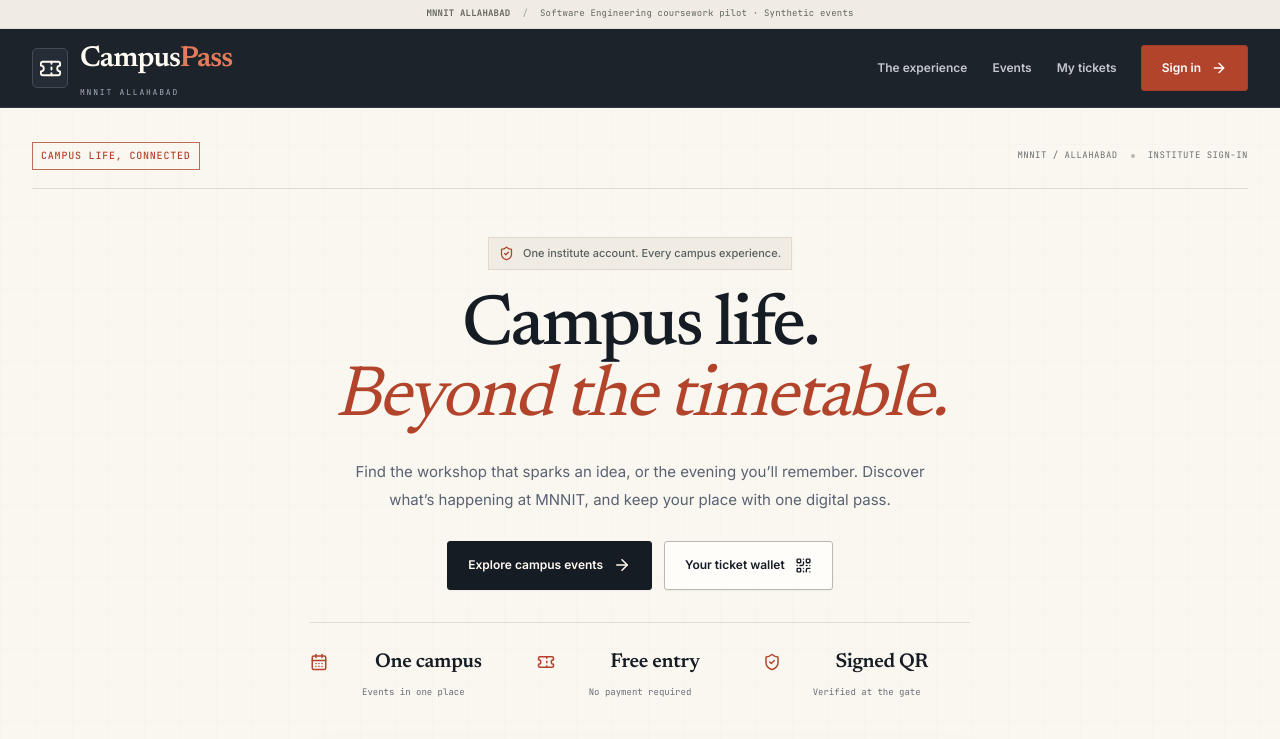
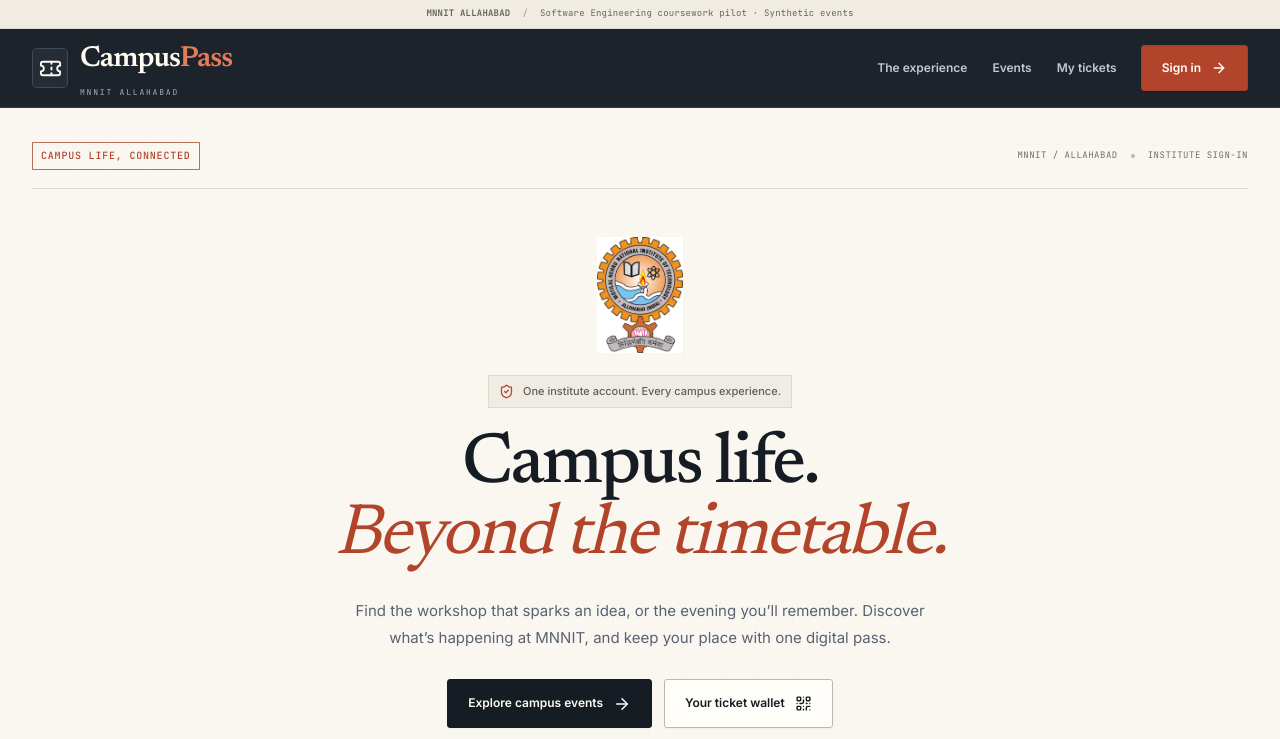
Before and after one commit to AnshDarji/mnnit-event-ticketing, a Next.js app in the folder frontend/: page / in a window 1280 px wide. Shown: the top 739 px of the page. Built offline with nearby package versions, Linux system fonts and the light colour scheme.

Commit message:
Place official MNNIT logo above centered landing headline

```diff
--- a/frontend/app/page.tsx
+++ b/frontend/app/page.tsx
@@ -1,4 +1,5 @@
 import Link from "next/link";
+import Image from "next/image";
 import { ArrowRight, CalendarDays, QrCode, ShieldCheck, Ticket, Users } from "lucide-react";
 import { LandingLedger } from "@/components/landing-ledger";
 
@@ -8,7 +9,9 @@ export default function LandingPage() {
     <header className="site-header"><div className="header-inner"><Link className="brand" href="/" aria-label="CampusPass home"><span className="brand-mark"><Ticket size={23} /></span><span>Campus<span className="brand-pass">Pass</span><small>MNNIT ALLAHABAD</small></span></Link><nav className="landing-nav" aria-label="Primary navigation"><a href="#platform">The experience</a><Link href="/dashboard">Events</Link><Link href="/tickets">My tickets</Link></nav><Link className="button button-primary" href="/sign-in">Sign in<ArrowRight size={16} /></Link></div></header>
     <main className="main-container">
       <div className="editorial-masthead"><span className="edition-stamp">CAMPUS LIFE, CONNECTED</span><span>MNNIT / ALLAHABAD <i /> INSTITUTE SIGN-IN</span></div>
-      <section className="landing-hero"><div className="landing-copy"><div className="landing-eyebrow"><ShieldCheck size={15} />One institute account. Every campus experience.</div><h1>Campus life.<br /><em>Beyond the<br className="hero-line-break" /> timetable.</em></h1><p>Find the workshop that sparks an idea, or the evening you’ll remember. Discover what’s happening at MNNIT, and keep your place with one digital pass.</p><div className="landing-actions"><Link href="/dashboard" className="button button-ink">Explore campus events<ArrowRight size={18} /></Link><Link href="/tickets" className="button button-secondary">Your ticket wallet<QrCode size={17} /></Link></div><div className="landing-facts"><div><CalendarDays size={18} /><strong>One campus</strong><span>Events in one place</span></div><div><Ticket size={18} /><strong>Free entry</strong><span>No payment required</span></div><div><ShieldCheck size={18} /><strong>Signed QR</strong><span>Verified at the gate</span></div></div></div><LandingLedger /></section>
+      <section className="landing-hero"><div className="landing-copy">
+        <Image className="institute-logo" src="/mnnit-logo.jpg" alt="Motilal Nehru National Institute of Technology Allahabad logo" width={379} height={512} sizes="(max-width: 650px) 68px, 86px" preload />
+        <div className="landing-eyebrow"><ShieldCheck size={15} />One institute account. Every campus experience.</div><h1>Campus life.<br /><em>Beyond the<br className="hero-line-break" /> timetable.</em></h1><p>Find the workshop that sparks an idea, or the evening you’ll remember. Discover what’s happening at MNNIT, and keep your place with one digital pass.</p><div className="landing-actions"><Link href="/dashboard" className="button button-ink">Explore campus events<ArrowRight size={18} /></Link><Link href="/tickets" className="button button-secondary">Your ticket wallet<QrCode size={17} /></Link></div><div className="landing-facts"><div><CalendarDays size={18} /><strong>One campus</strong><span>Events in one place</span></div><div><Ticket size={18} /><strong>Free entry</strong><span>No payment required</span></div><div><ShieldCheck size={18} /><strong>Signed QR</strong><span>Verified at the gate</span></div></div></div><LandingLedger /></section>
       <section id="platform" className="landing-platform"><div className="platform-section-head"><div><span className="edition-stamp">THE EXPERIENCE</span><h2>A better way<br /><em>to be there.</em></h2></div><p>From finding your next event to stepping through the gate. One connected journey, with less friction along the way.</p></div><div className="feature-grid"><article><div className="feature-top"><span>01 / DISCOVER</span><CalendarDays size={24} /></div><h3>Find your next thing.</h3><p>Browse campus events, check the details and see who can attend. Reserve a free seat with your institute account.</p><Link href="/dashboard">Explore events<ArrowRight size={16} /></Link></article><article><div className="feature-top"><span>02 / RESERVE</span><QrCode size={24} /></div><h3>Keep your place.</h3><p>A ticket wallet that’s always within reach. Open your QR pass, save it for the gate, or cancel when plans change.</p><Link href="/tickets">Open my tickets<ArrowRight size={16} /></Link></article><article><div className="feature-top"><span>03 / ORGANIZE</span><Users size={24} /></div><h3>Bring people together.</h3><p>Publish an event, follow registrations and verify each ticket at the gate. Attendance stays connected to your event.</p><Link href="/organize">Organizer workspace<ArrowRight size={16} /></Link></article></div></section>
       <section className="landing-cta"><div><span className="section-kicker">YOUR NEXT CAMPUS EXPERIENCE</span><h2>Make room for <em>something new.</em></h2><p>Your next event starts in the dashboard.</p></div><Link href="/dashboard" className="button button-primary">Find an event<ArrowRight size={18} /></Link></section>
     </main><footer className="site-footer"><div><Link href="/" className="footer-brand"><Ticket size={19} />CampusPass</Link><p>A place for everything happening on campus.</p></div><div><span>MNNIT ALLAHABAD</span><small>Coursework pilot · Synthetic events · Free reservations</small></div></footer>
--- a/frontend/app/premium.css
+++ b/frontend/app/premium.css
@@ -156,6 +156,8 @@ input:focus, select:focus, textarea:focus { outline: 2px solid #b3442c66; outlin
 @media(max-width:650px) { .dashboard-summary>div { grid-template-columns: 24px minmax(85px,max-content) 1fr; } }
 .landing-page .landing-hero { grid-template-columns: minmax(0,1fr); justify-items: center; gap: 40px; }
 .landing-page .landing-copy { width: 100%; max-width: 900px; text-align: center; }
+.institute-logo { display: block; width: 86px; height: auto; margin: 0 auto 22px; mix-blend-mode: multiply; }
+@media(max-width:650px) { .institute-logo { width: 68px; margin-bottom: 18px; } }
 .landing-page .hero-line-break { display: none; }
 .landing-page .landing-hero p { max-width: 600px; margin-inline: auto; }
 .landing-page .landing-actions { justify-content: center; }
```
Also changed, not shown: frontend/public/mnnit-logo.jpg (added).
